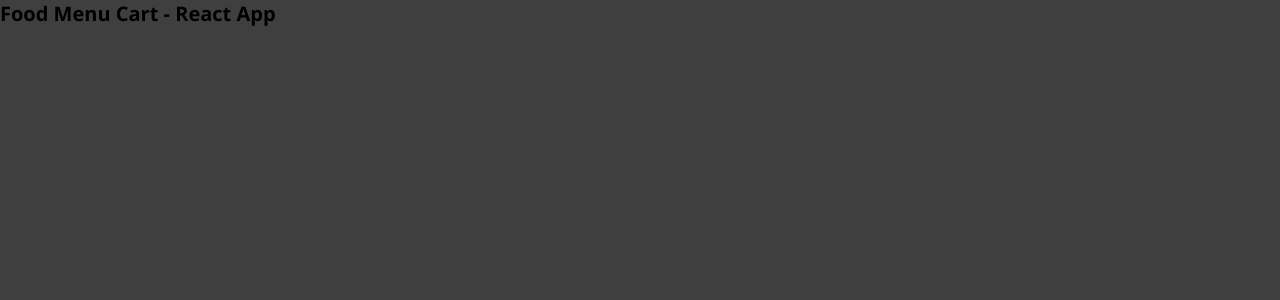
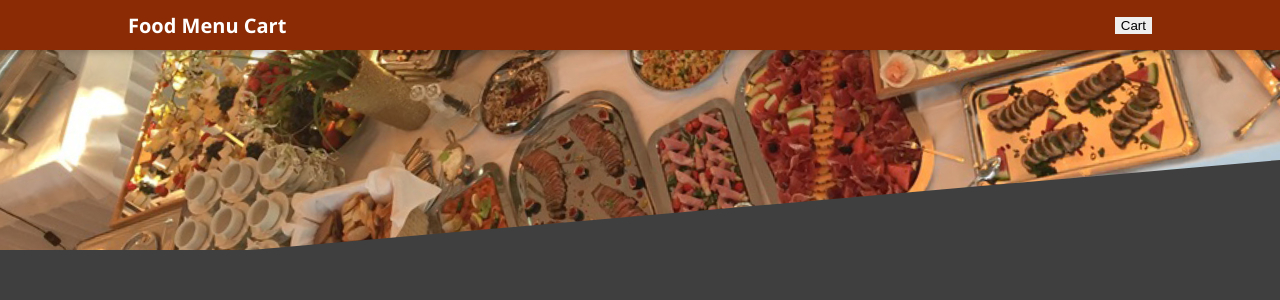
Before and after one commit to ibktommy/FoodMenuCart---ReactApp, a React (Create React App) app: page / in a window 1280 px wide. Shown: the top 300 px of the page. Built offline with nearby package versions, Linux system fonts and the light colour scheme.

Commit message:
Create and Structuring of the Header Component

```diff
--- a/src/App.js
+++ b/src/App.js
@@ -1,7 +1,10 @@
+import React from 'react'
+import Header from './components/Layout/Header';
+
 function App() {
   return (
     <>
-      <h1>Food Menu Cart - React App</h1>
+      <Header />
     </>
   );
 }
--- /dev/null
+++ b/src/components/Layout/Header.js
@@ -0,0 +1,20 @@
+import React from 'react'
+import classes from './Header.module.css'
+import headerImage from '../../assests/meals.jpg'
+
+const Header = () => {
+  return (
+    <>
+      <header className={classes.header}>
+        <h1>Food Menu Cart</h1>
+        <button>Cart</button>
+      </header>
+
+      <div className={classes['main-image']}>
+        <img src={headerImage} alt="HeaderImage" />
+      </div>
+    </>
+  )
+}
+
+export default Header
--- /dev/null
+++ b/src/components/Layout/Header.module.css
@@ -0,0 +1,30 @@
+/* HEADER CSS */
+.header {
+  position: fixed;
+  top: 0;
+  left: 0;
+  width: 100%;
+  height: 5rem;
+  background-color: #8a2b06;
+  color: white;
+  display: flex;
+  justify-content: space-between;
+  align-items: center;
+  padding: 0 10%;
+  box-shadow: 0 2px 8px rgba(0, 0, 0, 0.25);
+  z-index: 10;
+}
+
+.main-image {
+  width: 100%;
+  height: 25rem;
+  z-index: 0;
+  overflow: hidden;
+}
+
+.main-image img {
+  width: 110%;
+  height: 100%;
+  object-fit: cover;
+  transform: rotateZ(-5deg) translateY(-4rem) translateX(-1rem);
+}
```
Also changed, not shown: src/assests/meals.jpg (added).
